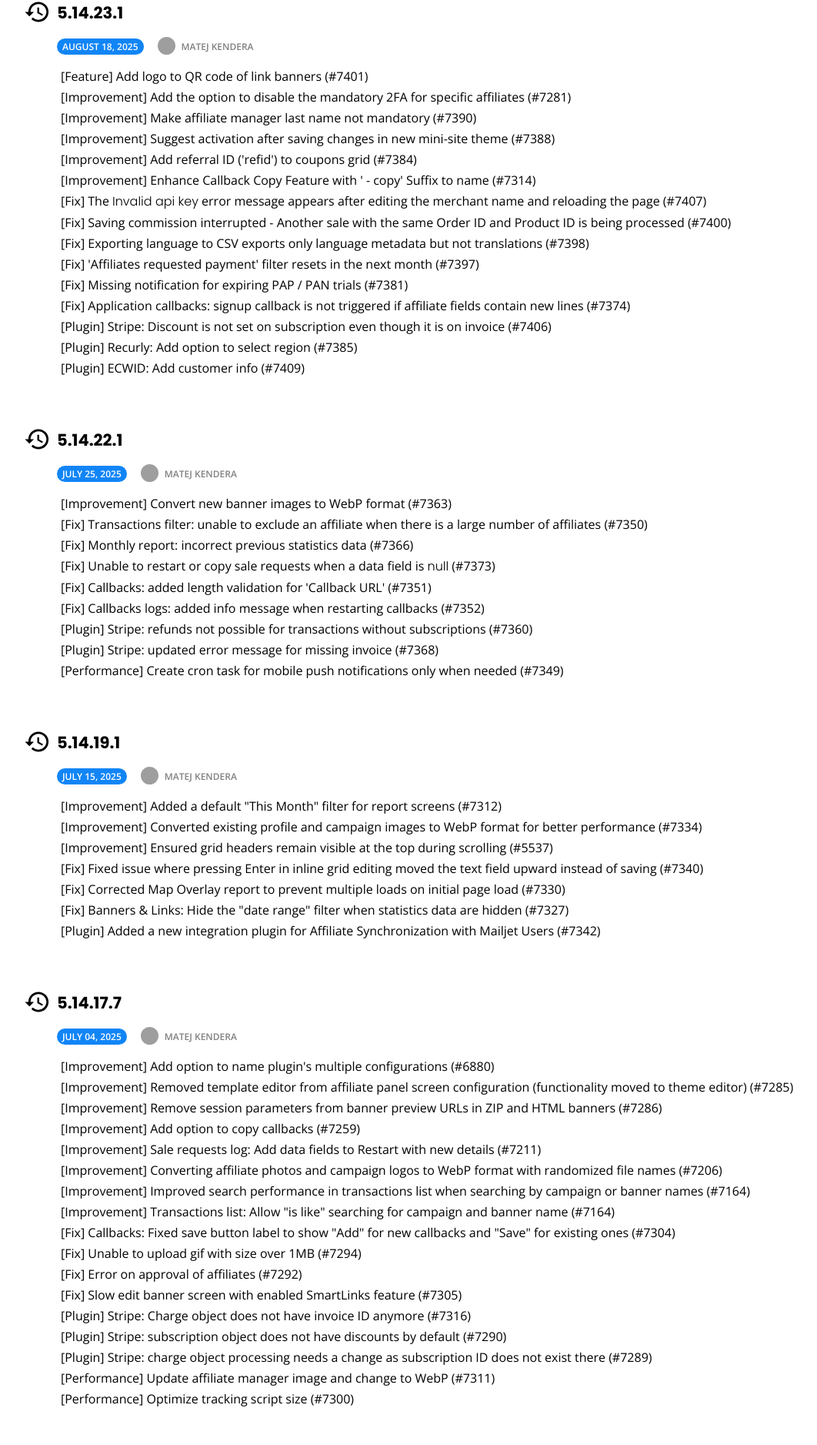
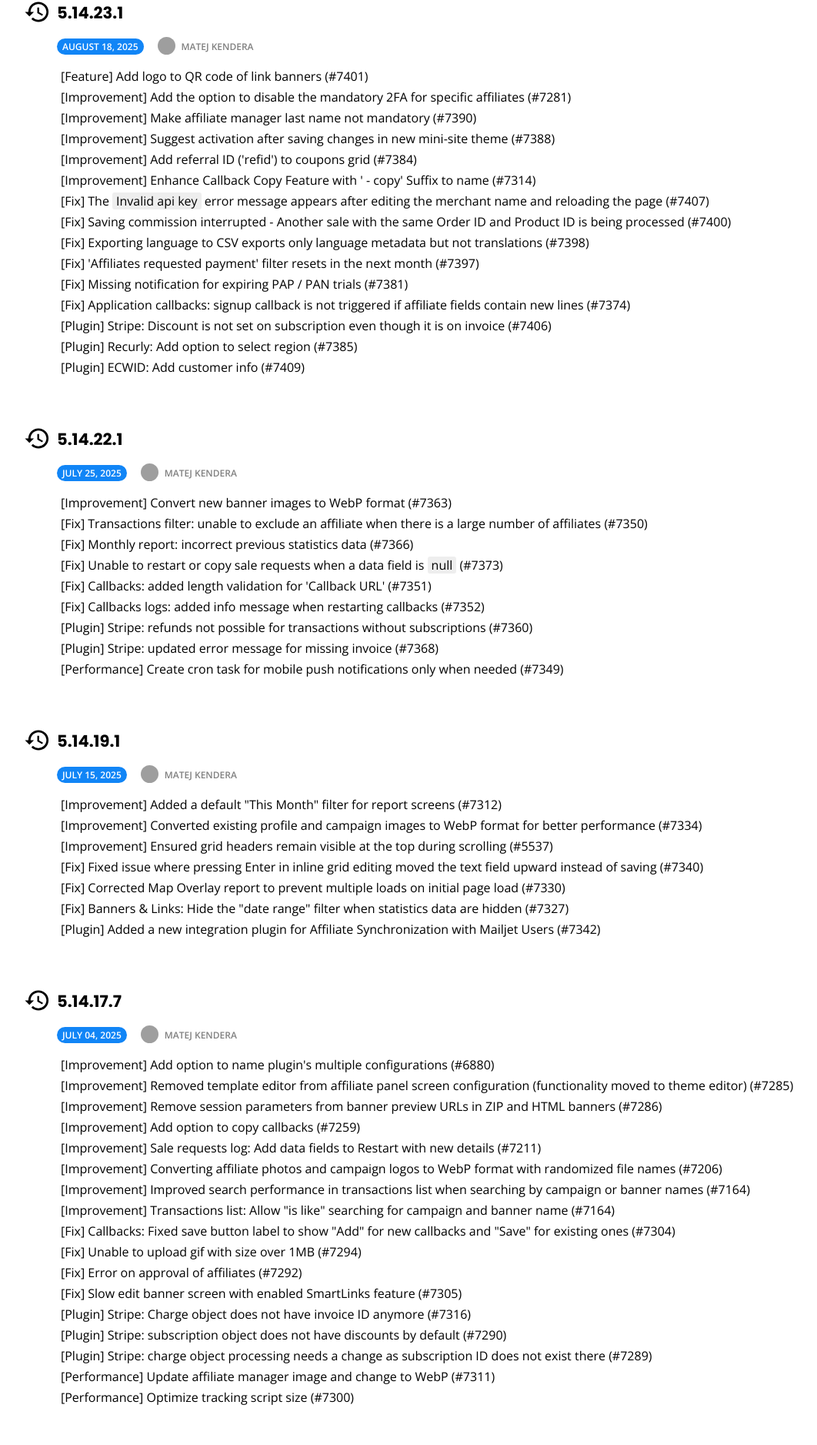
Before and after one commit to QualityUnit/PostAffiliatePro-changelog, a Jekyll site: the page built from index.html, in a window 1280 px wide. Shown: the part 1644-3521 px from the top of the page at 77% size, without its empty margins (69-1131 px from the left). Built offline with Jekyll 4.4.1, drawn with Linux system fonts in a browser that asks for light colours; grey boxes are pictures that could not be loaded.

Commit message:
Update base.scss

```diff
--- a/_sass/base.scss
+++ b/_sass/base.scss
@@ -353,6 +353,14 @@ footer {
   }
 }
 
+code {
+  background: #eee;
+  padding: 0 5px;
+  border-radius: 3px;
+  font-weight: 200;
+  font-family: 'Open Sans';
+}
+
 .post-item {
   padding: 0 0 2rem 0;
   display: flex;
```
